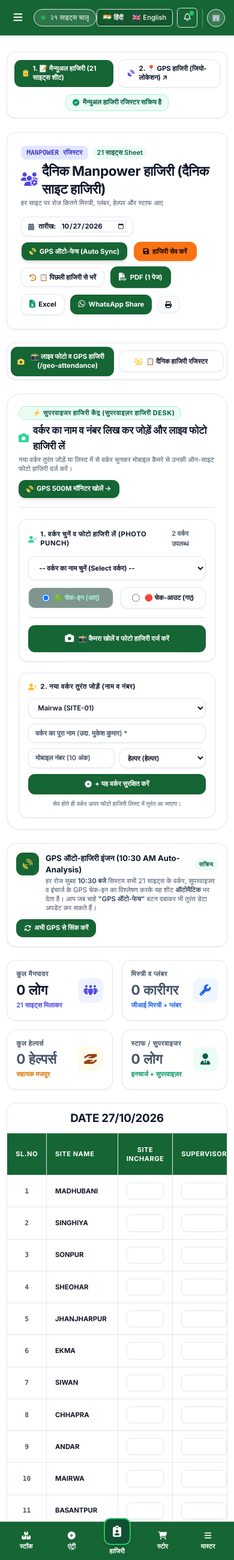
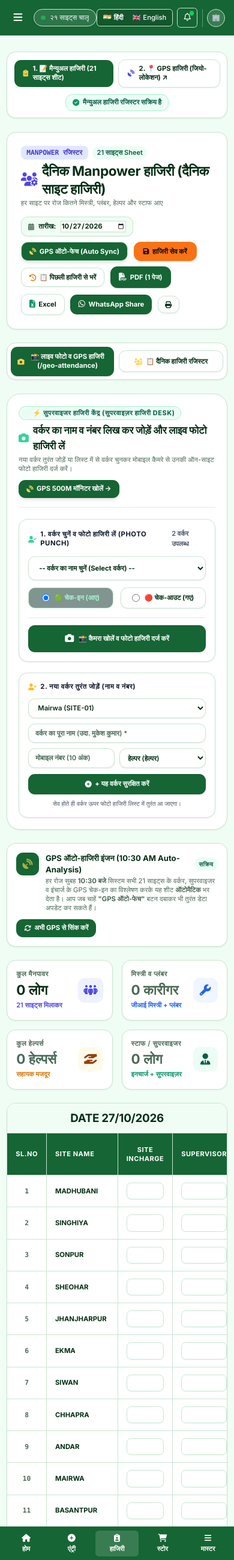
Before and after one commit to subashrajsp143-beep/sandipkumar-tracker, a Flask app: page /attendance in a window 390 px wide. Shown: the whole page at 60% size. Run offline with Flask 3, Linux system fonts and the light colour scheme; the visitor is signed in with stand-in values (Sample User, id 1); data comes from the database, SQL or seed files in the repository; data that the repository does not hold is empty; some libraries are stand-ins or nearby versions.

Commit message:
style: Restore light green background #F0FDF4 and make mobile bottom nav attendance icon uniform

```diff
--- a/static/css/theme.css
+++ b/static/css/theme.css
@@ -6,11 +6,11 @@
 :root {
     --primary: #166534;      /* sidebar, header, normal buttons */
     --highlight: #22C55E;    /* active menu line, small accents */
-    --bg: #FFFFFF;           /* page background */
+    --bg: #F0FDF4;           /* page background: light green (Growth Green) */
     --card: #FFFFFF;         /* cards and form fields */
-    --border: #E2E8F0;
-    --text: #0F172A;
-    --text-soft: #475569;    /* labels, hints, placeholders */
+    --border: #C7E6D1;       /* borders and dividers */
+    --text: #052E16;         /* main text */
+    --text-soft: #4B6B57;    /* labels, hints, placeholders */
     --on-primary: #FFFFFF;   /* text on green */
     --action: #F97316;       /* the one main action button, with dark text #1C0A00 */
     --action-text: #1C0A00;
--- a/templates/base.html
+++ b/templates/base.html
@@ -65,7 +65,7 @@
     <link rel="icon" type="image/png" sizes="512x512" href="/static/icons/icon-512.png?v=2.0">
     <link rel="apple-touch-icon" href="/static/icons/icon-192.png?v=2.0">
 </head>
-<body class="bg-[#FFFFFF] text-[#0F172A] antialiased min-h-screen overflow-x-hidden">
+<body class="bg-[#F0FDF4] text-[#052E16] antialiased min-h-screen overflow-x-hidden">
 
     <!-- Custom CSS for HRMS Theme & Layout -->
     <style>
@@ -442,7 +442,7 @@
             </header>
 
             <!-- SCROLLABLE CONTENT BODY (Off-White #F4F6F5) -->
-            <main class="flex-1 overflow-y-auto p-3 sm:p-6 lg:p-8 pb-24 md:pb-8 bg-[#FFFFFF] space-y-4 sm:space-y-6">
+            <main class="flex-1 overflow-y-auto p-3 sm:p-6 lg:p-8 pb-24 md:pb-8 bg-[#F0FDF4] space-y-4 sm:space-y-6">
                 <!-- Flash Messages -->
                 {% with messages = get_flashed_messages(with_categories=true) %}
                     {% if messages %}
@@ -546,9 +546,13 @@
             <a href="{% if session.get('role') == 'supervisor' and not session.get('is_owner') %}{{ url_for('site_stock') }}{% else %}{{ url_for('dashboard') }}{% endif %}"
                class="flex flex-col items-center justify-center py-1 px-1 rounded-md {% if request.path in ['/stock', '/dashboard', '/'] %}text-white font-bold bg-white/15{% else %}text-[#E2F3E7] hover:text-white{% endif %} transition">
                 <div class="w-5 h-5 flex items-center justify-center text-sm">
+                    {% if session.get('role') == 'supervisor' and not session.get('is_owner') %}
                     <i class="fa-solid fa-boxes-stacked"></i>
+                    {% else %}
+                    <i class="fa-solid fa-house"></i>
+                    {% endif %}
                 </div>
-                <span class="text-[11px] font-semibold tracking-tight">स्टॉक</span>
+                <span class="text-[11px] font-semibold tracking-tight">{% if session.get('role') == 'supervisor' and not session.get('is_owner') %}स्टॉक{% else %}होम{% endif %}</span>
             </a>
 
             <!-- 2. दैनिक एंट्री -->
@@ -560,13 +564,13 @@
                 <span class="text-[11px] font-semibold tracking-tight">एंट्री</span>
             </a>
 
-            <!-- 3. हाजिरी - Center Floating Button -->
+            <!-- 3. हाजिरी - Center Button (Same uniform size as other icons) -->
             <a href="{{ url_for('attendance_view') }}"
-               class="flex flex-col items-center justify-center -mt-3.5 group transition">
-                <div class="w-12 h-12 rounded-xl bg-[#22C55E] text-[#052E16] flex items-center justify-center text-xl shadow-md border-2 border-white">
-                    <i class="fa-solid fa-clipboard-user text-white"></i>
+               class="flex flex-col items-center justify-center py-1 px-1 rounded-md {% if request.path == '/attendance' %}text-white font-bold bg-white/15{% else %}text-[#E2F3E7] hover:text-white{% endif %} transition">
+                <div class="w-5 h-5 flex items-center justify-center text-sm">
+                    <i class="fa-solid fa-clipboard-user"></i>
                 </div>
-                <span class="text-[11px] font-bold text-white mt-0.5">हाजिरी</span>
+                <span class="text-[11px] font-semibold tracking-tight">हाजिरी</span>
             </a>
 
             <!-- 4. स्टोर (Material Store) -->
```
Also changed, not shown: growth_green_ui.html (+5 -5 lines).
